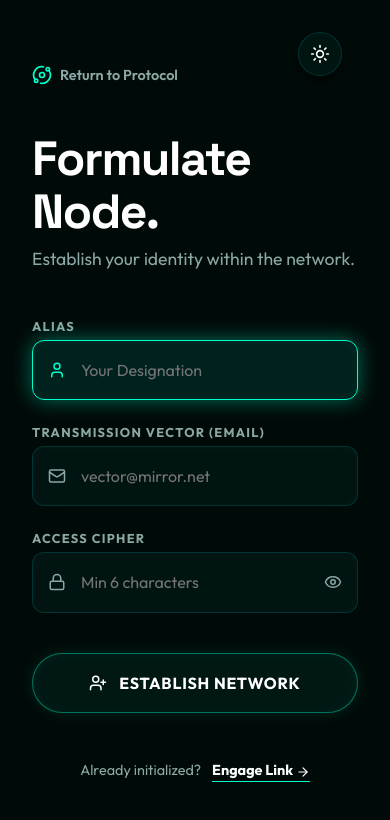
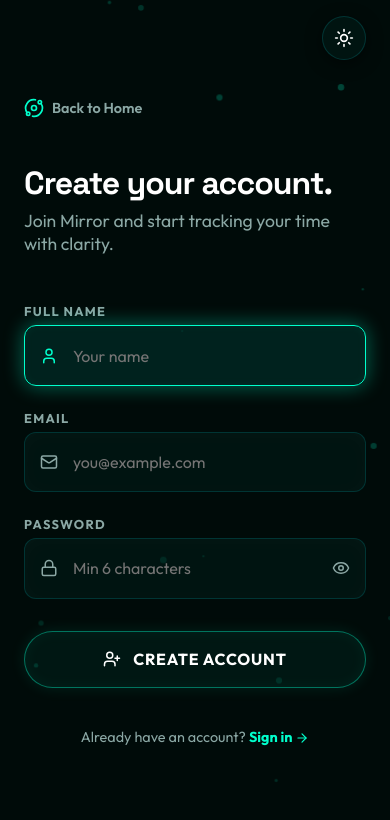
Before and after one commit to mortal-08/the-mirror, a Next.js app: page /signup in a window 390 px wide. Shown: the top 820 px of the page. Built offline with nearby package versions, Linux system fonts and the light colour scheme; no server answers.

Commit message:
feat: landing text revamp, auth animations + friendly copy, visible light mode particles, mobile responsive across all breakpoints

```diff
--- a/src/app/(auth)/signup/page.tsx
+++ b/src/app/(auth)/signup/page.tsx
@@ -1,6 +1,6 @@
 'use client'
 
-import { useState } from 'react'
+import { useState, useEffect } from 'react'
 import { signIn } from 'next-auth/react'
 import { registerUser } from '@/actions/auth'
 import Link from 'next/link'
@@ -15,13 +15,21 @@ export default function SignupPage() {
   const [error, setError] = useState('')
   const [loading, setLoading] = useState(false)
   const [focusedField, setFocusedField] = useState<string | null>(null)
+  const [particles, setParticles] = useState<{x:number;y:number;s:number;d:number;del:number}[]>([])
 
   const { theme, setTheme } = useTheme()
   const isLight = theme === 'light'
 
+  useEffect(() => {
+    setParticles(Array.from({ length: 15 }, () => ({
+      x: Math.random() * 100, y: Math.random() * 100,
+      s: Math.random() * 4 + 2, d: Math.random() * 12 + 8, del: Math.random() * 5,
+    })))
+  }, [])
+
   const passwordStrength = password.length === 0 ? 0 : password.length < 6 ? 1 : password.length < 10 ? 2 : 3
-  const strengthLabels = ['', 'Weak', 'Operational', 'Secure']
-  const strengthColors = ['', '#ff0055', '#ffbe0b', '#00ffcc']
+  const strengthLabels = ['', 'Weak', 'Fair', 'Strong']
+  const strengthColors = ['', '#ff0055', '#ffbe0b', 'var(--accent-primary)']
 
   const handleSubmit = async (e: React.FormEvent) => {
     e.preventDefault()
@@ -29,7 +37,7 @@ export default function SignupPage() {
     setError('')
 
     if (password.length < 6) {
-      setError('Cipher must be at least 6 characters.')
+      setError('Password must be at least 6 characters.')
       setLoading(false)
       return
     }
@@ -49,7 +57,7 @@ export default function SignupPage() {
     })
 
     if (signInResult?.error) {
-      setError('Link formulated, but handshake failed. Please login manually.')
+      setError('Account created! Please sign in manually.')
       setLoading(false)
     } else {
       window.location.href = '/'
@@ -59,110 +67,66 @@ export default function SignupPage() {
   return (
     <div className="auth-page-split">
       <div className="theme-selector-top">
-        <button
-          className="theme-btn"
-          onClick={() => setTheme(isLight ? 'dark' : 'light')}
-          aria-label="Toggle Theme"
-        >
+        <button className="theme-btn" onClick={() => setTheme(isLight ? 'dark' : 'light')} aria-label="Toggle Theme">
           {isLight ? <Moon size={20} /> : <Sun size={20} />}
         </button>
       </div>
 
       <div className="auth-side-form">
+        {/* Floating particles */}
+        {particles.map((p, i) => (
+          <div key={i} style={{ position: 'absolute', left: `${p.x}%`, top: `${p.y}%`, width: p.s, height: p.s, borderRadius: '50%', background: 'var(--accent-primary)', opacity: 0.1, animation: `particleFloat ${p.d}s ease-in-out ${p.del}s infinite alternate`, pointerEvents: 'none' }} />
+        ))}
+
         <div className="auth-form-wrapper" style={{ animationDelay: '100ms' }}>
-          <Link href="/landing" style={{ display: 'inline-flex', alignItems: 'center', gap: '8px', color: 'var(--text-secondary)', marginBottom: '3rem', fontSize: '0.9rem', fontWeight: 600 }}>
+          <Link href="/landing" style={{ display: 'inline-flex', alignItems: 'center', gap: '8px', color: 'var(--text-secondary)', marginBottom: '3rem', fontSize: '0.9rem', fontWeight: 600, textDecoration: 'none' }}>
              <Orbit size={20} color="var(--accent-primary)" />
-             Return to Protocol
+             Back to Home
           </Link>
 
-          <h1 className="auth-title">Formulate Node.</h1>
-          <p className="auth-subtitle">Establish your identity within the network.</p>
+          <h1 className="auth-title">Create your account.</h1>
+          <p className="auth-subtitle">Join Mirror and start tracking your time with clarity.</p>
 
-          {/* Error */}
           {error && (
-            <div className="auth-error" role="alert" style={{ background: 'var(--surface)', padding: '1rem', borderRadius: '12px', borderLeft: '4px solid var(--accent-warning)', borderTop: '1px solid var(--surface-border)', borderRight: '1px solid var(--surface-border)', borderBottom: '1px solid var(--surface-border)', marginBottom: '1.5rem', color: 'var(--text-primary)', fontSize: '0.9rem', display: 'flex', alignItems: 'center', gap: '0.5rem' }}>
+            <div role="alert" style={{ background: 'var(--surface)', padding: '1rem', borderRadius: '12px', borderLeft: '4px solid var(--accent-warning)', border: '1px solid var(--surface-border)', marginBottom: '1.5rem', color: 'var(--text-primary)', fontSize: '0.9rem', display: 'flex', alignItems: 'center', gap: '0.5rem' }}>
               <div style={{ width: 8, height: 8, borderRadius: '50%', background: 'var(--accent-warning)'}} />
               {error}
             </div>
           )}
 
           <form onSubmit={handleSubmit} style={{ display: 'flex', flexDirection: 'column', gap: '1.5rem' }}>
-
-            <div style={{ position: 'relative' }}>
-              <label htmlFor="signup-name">Alias</label>
+            <div>
+              <label htmlFor="signup-name">Full Name</label>
               <div style={{ position: 'relative', display: 'flex', alignItems: 'center' }}>
                 <User size={18} style={{ position: 'absolute', left: '16px', color: focusedField === 'name' ? 'var(--accent-primary)' : 'var(--text-secondary)', transition: 'color 0.3s' }} />
-                <input
-                  id="signup-name"
-                  type="text"
-                  className="input"
-                  style={{ paddingLeft: '48px' }}
-                  value={name}
-                  onChange={(e) => setName(e.target.value)}
-                  onFocus={() => setFocusedField('name')}
-                  onBlur={() => setFocusedField(null)}
-                  placeholder="Your Designation"
-                  required
-                  autoFocus
-                />
+                <input id="signup-name" type="text" style={{ paddingLeft: '48px' }} value={name} onChange={(e) => setName(e.target.value)} onFocus={() => setFocusedField('name')} onBlur={() => setFocusedField(null)} placeholder="Your name" required autoFocus />
               </div>
             </div>
 
-            <div style={{ position: 'relative' }}>
-              <label htmlFor="signup-email">Transmission Vector (Email)</label>
+            <div>
+              <label htmlFor="signup-email">Email</label>
               <div style={{ position: 'relative', display: 'flex', alignItems: 'center' }}>
                 <Mail size={18} style={{ position: 'absolute', left: '16px', color: focusedField === 'email' ? 'var(--accent-primary)' : 'var(--text-secondary)', transition: 'color 0.3s' }} />
-                <input
-                  id="signup-email"
-                  type="email"
-                  className="input"
-                  style={{ paddingLeft: '48px' }}
-                  value={email}
-                  onChange={(e) => setEmail(e.target.value)}
-                  onFocus={() => setFocusedField('email')}
-                  onBlur={() => setFocusedField(null)}
-                  placeholder="vector@mirror.net"
-                  required
-                />
+                <input id="signup-email" type="email" style={{ paddingLeft: '48px' }} value={email} onChange={(e) => setEmail(e.target.value)} onFocus={() => setFocusedField('email')} onBlur={() => setFocusedField(null)} placeholder="you@example.com" required />
               </div>
             </div>
 
-            <div style={{ position: 'relative' }}>
-              <label htmlFor="signup-password">Access Cipher</label>
+            <div>
+              <label htmlFor="signup-password">Password</label>
               <div style={{ position: 'relative', display: 'flex', alignItems: 'center' }}>
                 <Lock size={18} style={{ position: 'absolute', left: '16px', color: focusedField === 'password' ? 'var(--accent-primary)' : 'var(--text-secondary)', transition: 'color 0.3s' }} />
-                <input
-                  id="signup-password"
-                  type={showPw ? 'text' : 'password'}
-                  className="input"
-                  style={{ paddingLeft: '48px', paddingRight: '48px' }}
-                  value={password}
-                  onChange={(e) => setPassword(e.target.value)}
-                  onFocus={() => setFocusedField('password')}
-                  onBlur={() => setFocusedField(null)}
-                  placeholder="Min 6 characters"
-                  required
-                />
-                <button
-                  type="button"
-                  onClick={() => setShowPw(!showPw)}
-                  style={{ position: 'absolute', right: '16px', color: 'var(--text-secondary)', background: 'transparent', border: 'none', cursor: 'pointer' }}
-                >
+                <input id="signup-password" type={showPw ? 'text' : 'password'} style={{ paddingLeft: '48px', paddingRight: '48px' }} value={password} onChange={(e) => setPassword(e.target.value)} onFocus={() => setFocusedField('password')} onBlur={() => setFocusedField(null)} placeholder="Min 6 characters" required />
+                <button type="button" onClick={() => setShowPw(!showPw)} style={{ position: 'absolute', right: '16px', color: 'var(--text-secondary)', background: 'transparent', border: 'none', cursor: 'pointer' }}>
                   {showPw ? <EyeOff size={18} /> : <Eye size={18} />}
                 </button>
               </div>
             </div>
 
-            {/* Password strength indicator */}
+            {/* Password strength */}
             {password.length > 0 && (
               <div style={{ display: 'flex', alignItems: 'center', gap: '1rem', marginTop: '-0.5rem' }}>
                 <div style={{ flex: 1, height: '4px', background: 'var(--surface-hover)', borderRadius: '2px', overflow: 'hidden' }}>
-                  <div style={{
-                    height: '100%',
-                    width: `${(passwordStrength / 3) * 100}%`,
-                    background: strengthColors[passwordStrength],
-                    transition: 'width 0.3s ease, background 0.3s ease'
-                  }} />
+                  <div style={{ height: '100%', width: `${(passwordStrength / 3) * 100}%`, background: strengthColors[passwordStrength], transition: 'width 0.3s ease, background 0.3s ease' }} />
                 </div>
                 <span style={{ fontSize: '0.75rem', fontWeight: 700, letterSpacing: '0.1em', textTransform: 'uppercase', color: strengthColors[passwordStrength], display: 'flex', alignItems: 'center', gap: '4px' }}>
                   {passwordStrength === 3 && <Check size={12} />}
@@ -171,25 +135,20 @@ export default function SignupPage() {
               </div>
             )}
 
-            <button
-              type="submit"
-              className="btn-primary"
-              disabled={loading}
-              style={{ marginTop: '1rem', width: '100%', padding: '1.2rem', display: 'flex', justifyContent: 'center', alignItems: 'center', gap: '0.75rem' }}
-            >
+            <button type="submit" className="btn-primary" disabled={loading} style={{ marginTop: '0.5rem', width: '100%', padding: '1.1rem', display: 'flex', justifyContent: 'center', alignItems: 'center', gap: '0.75rem' }}>
               {loading ? (
                  <div style={{ width: 18, height: 18, border: '2px solid rgba(255,255,255,0.3)', borderTopColor: '#fff', borderRadius: '50%', animation: 'extremeOrbit 1s infinite linear' }} />
               ) : (
                 <UserPlus size={18} />
               )}
-              {loading ? 'Compiling Node...' : 'Establish Network'}
+              {loading ? 'Creating account...' : 'Create Account'}
             </button>
           </form>
 
-          <div style={{ marginTop: '3rem', textAlign: 'center', fontSize: '0.9rem', color: 'var(--text-secondary)' }}>
-            Already initialized?{' '}
-            <Link href="/login" style={{ color: 'var(--text-primary)', fontWeight: 700, borderBottom: '1px solid var(--accent-primary)', paddingBottom: '2px', marginLeft: '0.5rem' }}>
-              Engage Link <ArrowRight size={14} style={{ display: 'inline', verticalAlign: 'middle' }} />
+          <div style={{ marginTop: '2.5rem', textAlign: 'center', fontSize: '0.9rem', color: 'var(--text-secondary)' }}>
+            Already have an account?{' '}
+            <Link href="/login" style={{ color: 'var(--accent-primary)', fontWeight: 700, textDecoration: 'none' }}>
+              Sign in <ArrowRight size={14} style={{ display: 'inline', verticalAlign: 'middle' }} />
             </Link>
           </div>
         </div>
@@ -197,14 +156,13 @@ export default function SignupPage() {
 
       <div className="auth-side-visual" style={{ backgroundImage: 'url(/elite_time_geometry_1776513726851.png)' }}>
         <div className="auth-quote-card">
-          <p>"Amateurs sit and wait for inspiration, the rest of us just get up and go to work."</p>
-          <div className="auth-quote-author">Stephen King</div>
+          <p>"Arise, awake, and stop not till the goal is reached."</p>
+          <div className="auth-quote-author">Swami Vivekananda</div>
         </div>
 
-        {/* Futuristic System Interface Overlay */}
         <div style={{ position: 'absolute', top: '4rem', right: '4rem', zIndex: 10, display: 'flex', gap: '1rem', alignItems: 'center' }}>
           <div style={{ width: 8, height: 8, borderRadius: '50%', background: 'var(--accent-primary)', boxShadow: '0 0 10px var(--accent-primary)', animation: 'gentlePulse 2s infinite' }} />
-          <span style={{ fontFamily: 'var(--font-mono)', fontSize: '0.75rem', color: '#fff', letterSpacing: '0.2em', textTransform: 'uppercase' }}>New Node Creation: Active</span>
+          <span style={{ fontFamily: 'var(--font-mono)', fontSize: '0.75rem', color: '#fff', letterSpacing: '0.15em', textTransform: 'uppercase' }}>Mirror Active</span>
         </div>
       </div>
     </div>
--- a/src/app/globals.css
+++ b/src/app/globals.css
@@ -266,8 +266,14 @@ body::after {
 }
 
 [data-theme='light'] .particle-dot {
-   opacity: 0.2 !important; /* Mute them in light mode */
-   --color: rgba(0,0,0,0.5) !important;
+   opacity: 0.5 !important;
+   --color: var(--accent-primary) !important;
+   box-shadow: 0 0 8px var(--accent-primary) !important;
+}
+
+[data-theme='light'] .floating-orb {
+  --color: rgba(124, 58, 237, 0.08) !important;
+  box-shadow: 0 0 60px rgba(124, 58, 237, 0.1) !important;
 }
 
 @keyframes floatOrb {
@@ -914,11 +920,41 @@ label { font-size: 0.8rem; font-weight: 700; color: var(--text-secondary); lette
 @media (max-width: 900px) {
   .sidebar { transform: translateX(-100%); position: fixed; width: 260px !important; z-index: 200; }
   .sidebar.open { transform: translateX(0); }
-  .main-content { margin-left: 0 !important; padding: var(--space-lg); }
+  .main-content { margin-left: 0 !important; padding: var(--space-lg) var(--space-md); }
   .grid-2, .grid-3 { grid-template-columns: 1fr; }
   .auth-side-visual { display: none; }
   .auth-page-split { flex-direction: column; }
+  .auth-side-form { padding: 2rem 1.5rem; }
+  .auth-title { font-size: 2rem; }
   .page-title { font-size: 1.8rem; }
   .stat-value { font-size: 2.5rem; }
   .mobile-hamburger { display: flex !important; }
+
+  /* Landing page mobile */
+  .landing-page nav { padding: 1rem 1.5rem !important; flex-wrap: wrap; gap: 0.5rem; }
+  .landing-page nav .flex-row { flex-wrap: wrap; gap: 0.75rem !important; }
+  .landing-title { font-size: 2.5rem !important; }
+  .landing-subtitle { font-size: 1rem !important; }
+  .landing-hero { padding: 3rem 1.5rem 2.5rem !important; }
+  .landing-hero .flex-row { flex-direction: column; align-items: center; gap: 0.75rem !important; }
+
+  /* Dashboard hero */
+  .dashboard-hero { padding: 2rem 1.25rem !important; min-height: 360px !important; }
+  .dashboard-hero .nav-orb { width: 70px !important; height: 70px !important; }
 }
+
+@media (max-width: 600px) {
+  .landing-title { font-size: 2rem !important; }
+  .stat-value { font-size: 2rem; }
+  .stat-card { padding: 1.25rem !important; }
+  .glass { padding: 1.25rem; }
+  .auth-form-wrapper { max-width: 100% !important; }
+  .theme-selector-top { top: 1rem; right: 1.5rem; }
+}
+
+@media (max-width: 480px) {
+  .landing-title { font-size: 1.7rem !important; }
+  .landing-page nav { justify-content: center; text-align: center; }
+  .main-content { padding: var(--space-md) !important; }
+  .dashboard-hero .nav-orb { width: 60px !important; height: 60px !important; font-size: 0.55rem !important; }
+}
```
Also changed, not shown: src/app/(auth)/login/page.tsx (+36 -63 lines), src/app/landing/page.tsx (+26 -26 lines).
